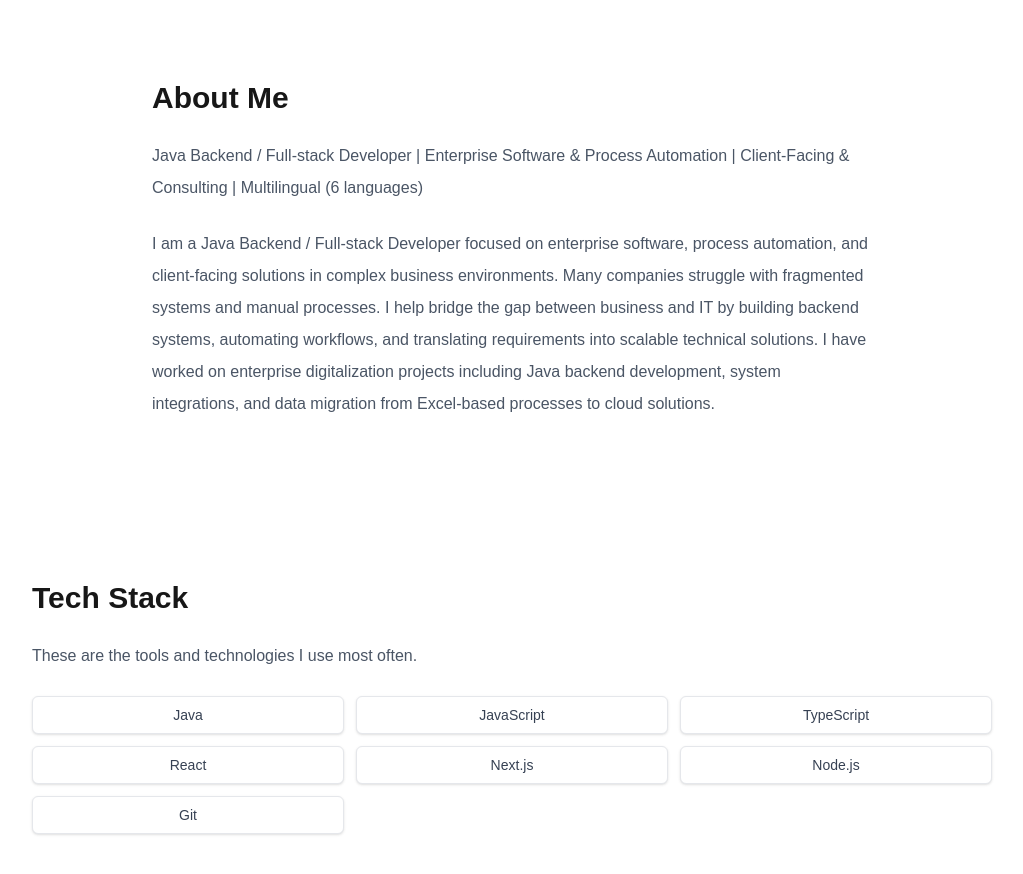
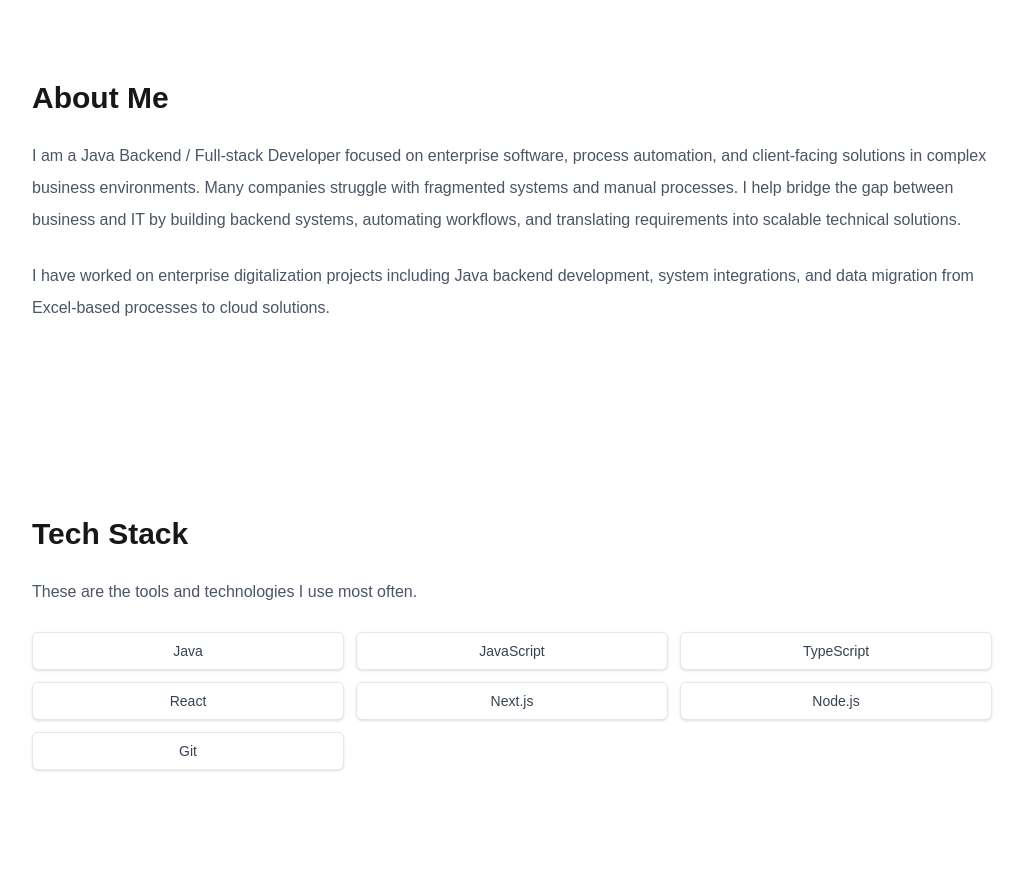
Before and after one commit to KarimBauer/karimbauer.github.io, a Next.js app: page / in a window 1280 px wide. Shown: the top 874 px of the page, without its empty margins (128-1151 px from the left). Built offline with nearby package versions, Linux system fonts and the light colour scheme.

Commit message:
Layout changes

```diff
--- a/src/components/About.tsx
+++ b/src/components/About.tsx
@@ -1,12 +1,7 @@
 export default function About() {
   return (
-    <section className="max-w-3xl mx-auto py-20 px-6">
+    <section className="mx-auto max-w-5xl px-6 py-20 pb-28 md:px-8">
       <h2 className="text-3xl font-bold">About Me</h2>
-
-      <p className="mt-6 leading-8 text-gray-600">
-        Java Backend / Full-stack Developer | Enterprise Software & Process
-        Automation | Client-Facing & Consulting | Multilingual (6 languages)
-      </p>
 
       <p className="mt-6 leading-8 text-gray-600">
         I am a Java Backend / Full-stack Developer focused on enterprise
@@ -14,10 +9,13 @@ export default function About() {
         business environments. Many companies struggle with fragmented systems
         and manual processes. I help bridge the gap between business and IT by
         building backend systems, automating workflows, and translating
-        requirements into scalable technical solutions. I have worked on
-        enterprise digitalization projects including Java backend development,
-        system integrations, and data migration from Excel-based processes to
-        cloud solutions.
+        requirements into scalable technical solutions.
+      </p>
+
+      <p className="mt-6 leading-8 text-gray-600">
+        I have worked on enterprise digitalization projects including Java
+        backend development, system integrations, and data migration from
+        Excel-based processes to cloud solutions.
       </p>
     </section>
   );
```
